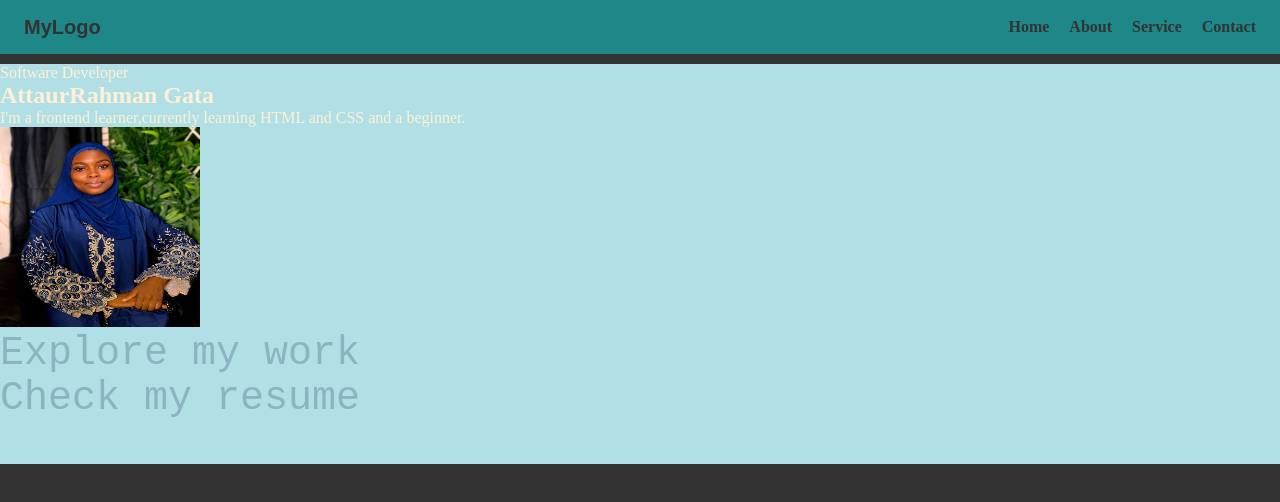
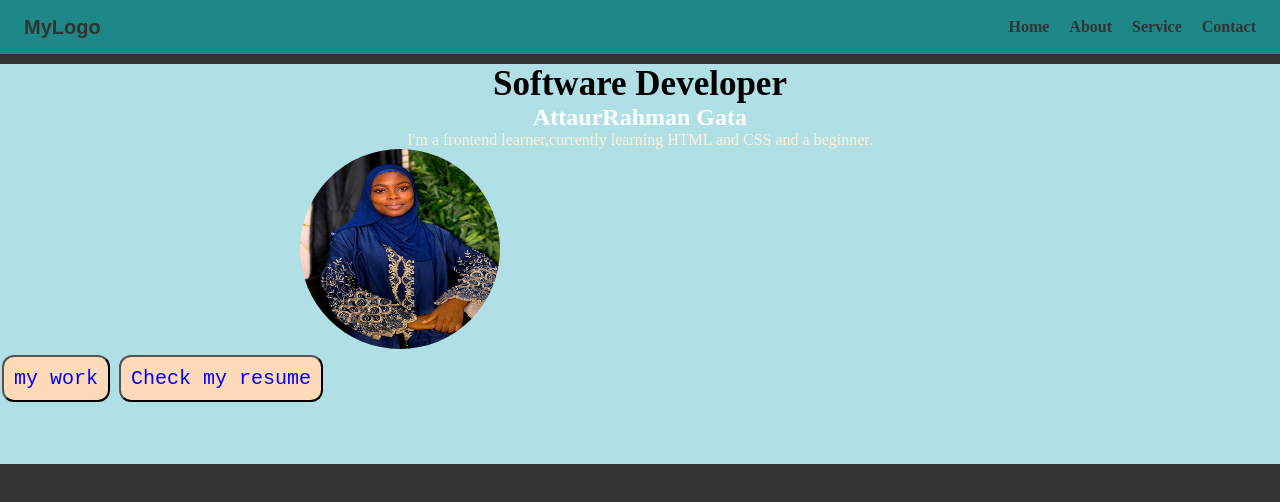
Before and after one commit to Attahurrahman/net_portfolio, a plain HTML site: page index.html in a window 1280 px wide. Drawn offline with Linux system fonts and the light colour scheme.

Commit message:
update project file

```diff
--- a/index.html
+++ b/index.html
@@ -20,8 +20,8 @@
       <div class="hero_content">
         <div class="hero_text">
           <span class="badge">Software Developer</span>
-          <h1>AttaurRahman Gata</h1>
-          <p>
+          <h1 class="name">AttaurRahman Gata</h1>
+          <p class="content">
             I'm a frontend learner,currently learning HTML and CSS and a
             beginner.
           </p>
@@ -30,9 +30,8 @@
             <img src="img.jpg" alt="profile photo" title="hero photo" />
           </div>
           <div class="cta_hero">
-            <a href="#" class="btn-primary">Explore my work</a>
-            <br>
-            <a href="#" class="btn-secondary">Check my resume</a>
+            <button class="btn-primary"> my work</button>
+            <button class="btn-secondary"> Check my resume</button>
           </div>
 
         </div>
--- a/style.css
+++ b/style.css
@@ -12,7 +12,9 @@ body{
   background-color: rgba(0, 255, 255, 0.411);
   color: #fff;
   padding: 0 24px;
+
 }
+
 a {
   color: #333;
   text-decoration: none;
@@ -62,20 +64,46 @@ margin-top: 10px;
 background-color: powderblue;
 height: 400px;
 }
-
+.hero .badge{
+  color: black;
+  display: flex;
+  justify-content: center;
+  font-size: 35px;
+  font-weight: bolder;
+}
+.name{
+text-align: center;
+font-weight: 25px;
+color: #fff;
+}
+.content{
+  text-align: center;
+}
 
 .btn-primary{
-color: #0033;
-font-size: 40px;
+background-color:peachpuff ;
+color: blue;
+font-size: 20px;
 font-family: monospace;
+border-radius: 12px;
+padding: 10px;
+margin: 2px;
 }
 .btn-secondary{
-font-size: 40px;
-color: #0033;
+background-color:peachpuff ;
+font-size: 20px;
+color: blue;
 font-family: monospace;
+align-items: center;
+border-radius: 12px;
+padding: 10px;
+margin-left: 3px;
+cursor:pointer;
 }
 
 img{
   width: 200px;
   height: 200px;
+  border-radius: 360px;
+  margin-left: 300px;
 }
```
